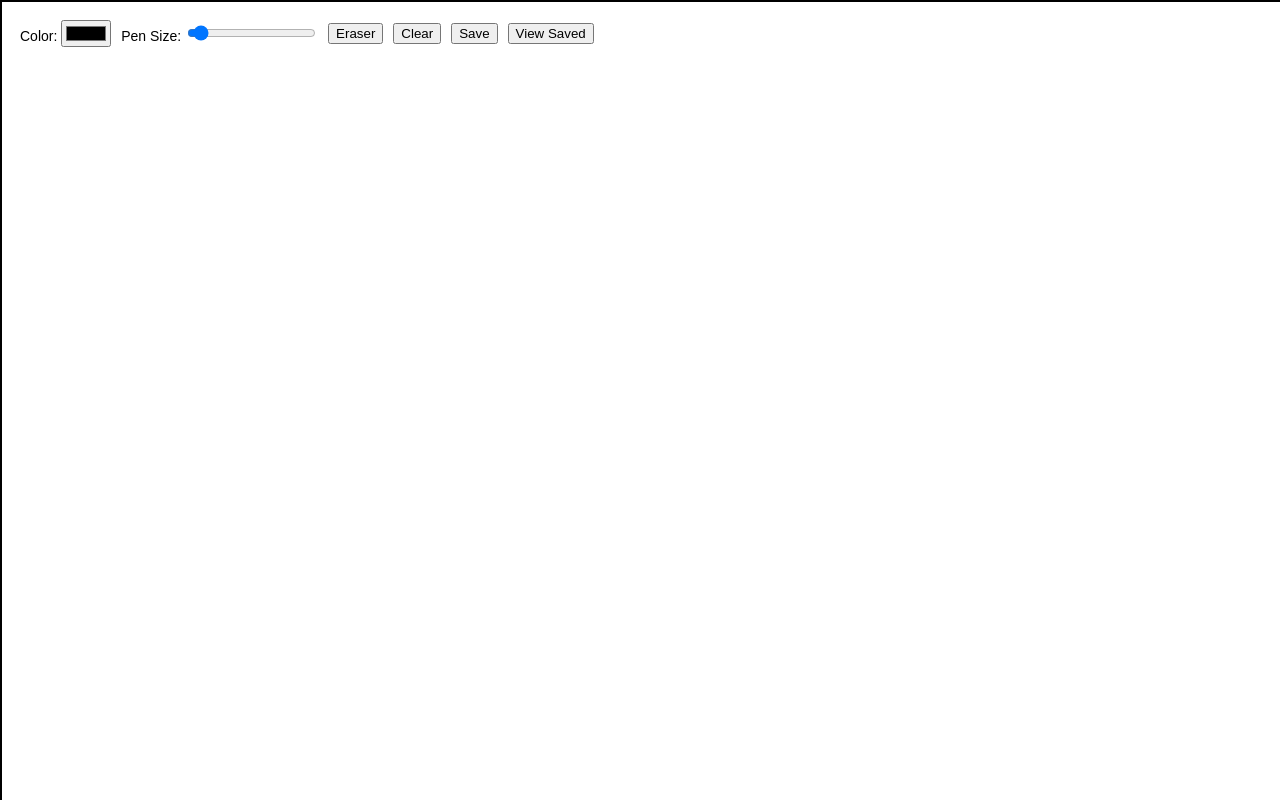
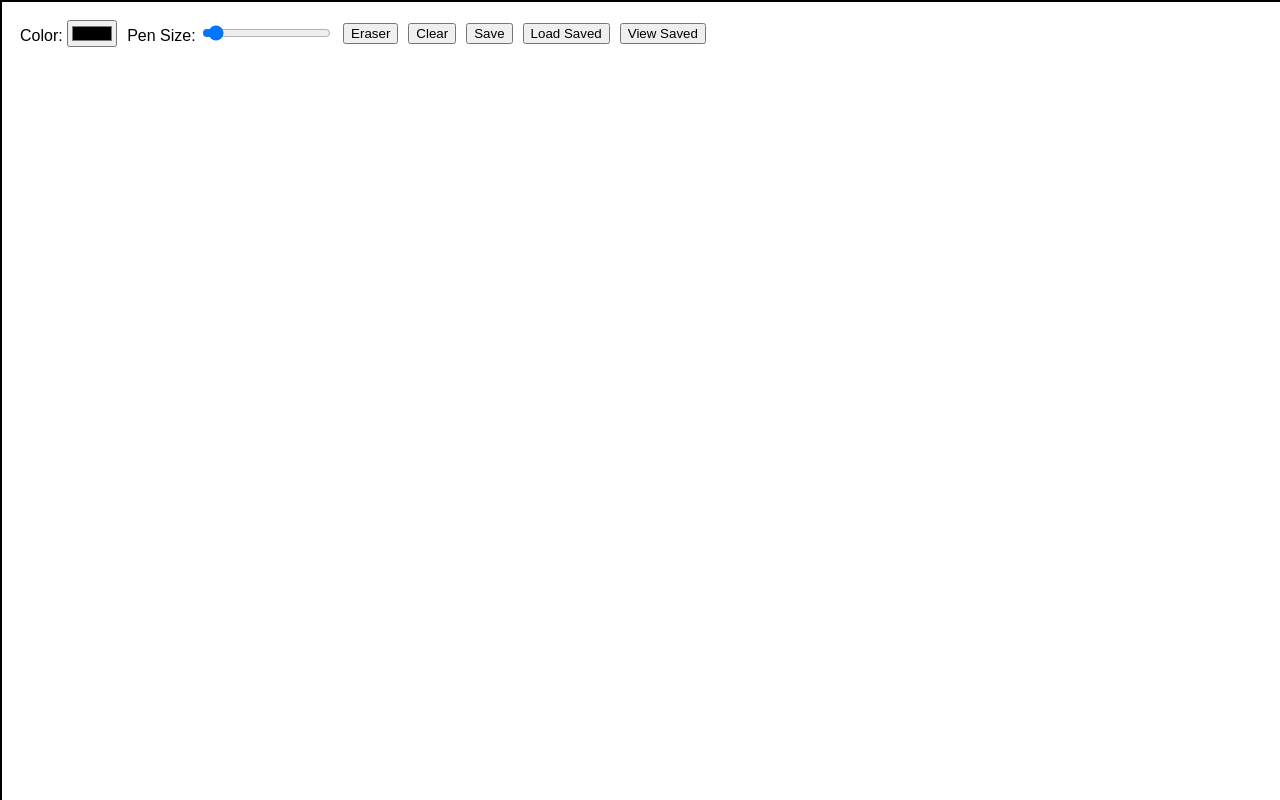
Before and after one commit to chola192325021/whiteboard, a website: page public/index.html in a window 1280 px wide. Drawn offline with Linux system fonts and the light colour scheme.

```diff
--- a/public/index.html
+++ b/public/index.html
@@ -26,9 +26,6 @@
       gap: 10px;
       align-items: center;
     }
-    .toolbar label {
-      font-size: 14px;
-    }
     #previewModal {
       display: none;
       position: fixed;
@@ -45,9 +42,6 @@
       border: 4px solid white;
       border-radius: 10px;
     }
-    #previewModal button {
-      margin-top: 10px;
-    }
   </style>
 </head>
 <body>
@@ -57,6 +51,7 @@
     <button id="eraserBtn">Eraser</button>
     <button id="clearBtn">Clear</button>
     <button id="saveBtn">Save</button>
+    <button id="loadBtn">Load Saved</button>
     <button id="viewBtn">View Saved</button>
   </div>
 
```
